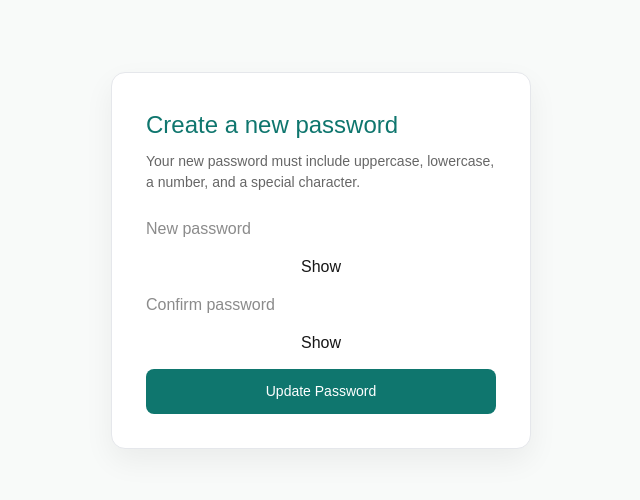
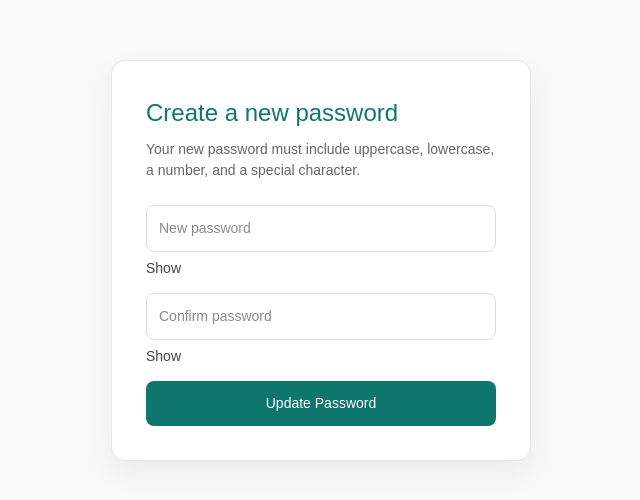
Before and after one commit to KaonPM/wageflow, a Next.js app: page /reset-password in a window 1280 px wide. Shown: the part 140-640 px from the top of the page, without its empty margins (319-959 px from the left). Built offline with nearby package versions, Linux system fonts and the light colour scheme; no server answers.

Commit message:
Fix WageFlow reset password flow

```diff
--- a/app/reset-password/page.tsx
+++ b/app/reset-password/page.tsx
@@ -56,6 +56,7 @@ export default function ResetPasswordPage() {
     <main style={page}>
       <section style={card}>
         <h1 style={title}>Create a new password</h1>
+
         <p style={subtitle}>
           Your new password must include uppercase, lowercase, a number, and a
           special character.
@@ -65,20 +66,33 @@ export default function ResetPasswordPage() {
           <input
             type={showPassword ? "text" : "password"}
             placeholder="New password"
+            value={password}
+            onChange={(e) => setPassword(e.target.value)}
+            style={input}
           />
 
-        <button type="button" onClick={() => setShowPassword(!showPassword)}>
+          <button
+            type="button"
+            onClick={() => setShowPassword(!showPassword)}
+            style={toggleButton}
+          >
             {showPassword ? "Hide" : "Show"}
           </button>
 
           <input
             type={showConfirmPassword ? "text" : "password"}
             placeholder="Confirm password"
+            value={confirmPassword}
+            onChange={(e) => setConfirmPassword(e.target.value)}
+            style={input}
           />
 
           <button
             type="button"
-         onClick={() => setShowConfirmPassword(!showConfirmPassword)}
+            onClick={() =>
+              setShowConfirmPassword(!showConfirmPassword)
+            }
+            style={toggleButton}
           >
             {showConfirmPassword ? "Hide" : "Show"}
           </button>
@@ -140,6 +154,16 @@ const input = {
   fontSize: "14px",
 };
 
+const toggleButton = {
+  background: "transparent",
+  border: "none",
+  color: "#444",
+  cursor: "pointer",
+  fontSize: "14px",
+  textAlign: "left" as const,
+  marginTop: "-8px",
+};
+
 const button = {
   background: "#0f766e",
   color: "#fff",
```
Lines whose indentation alone changed are shown as unchanged.
